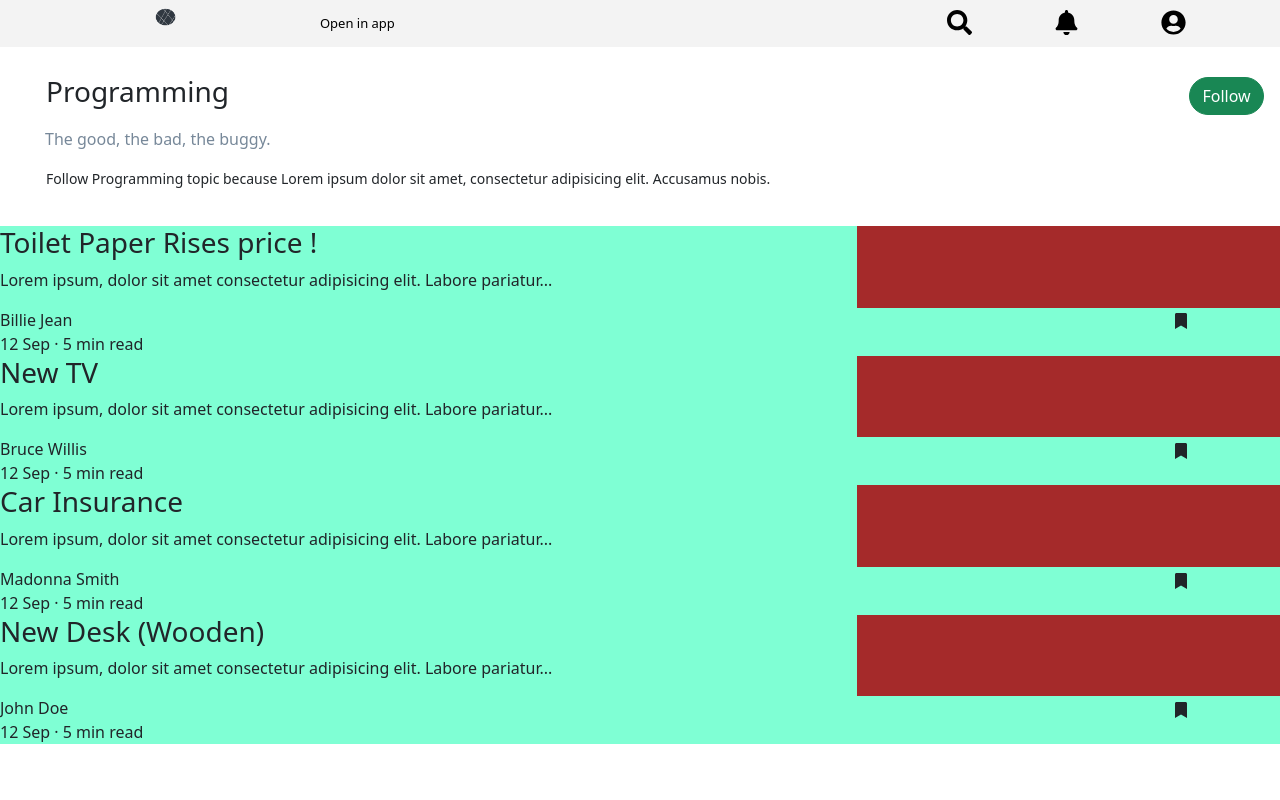
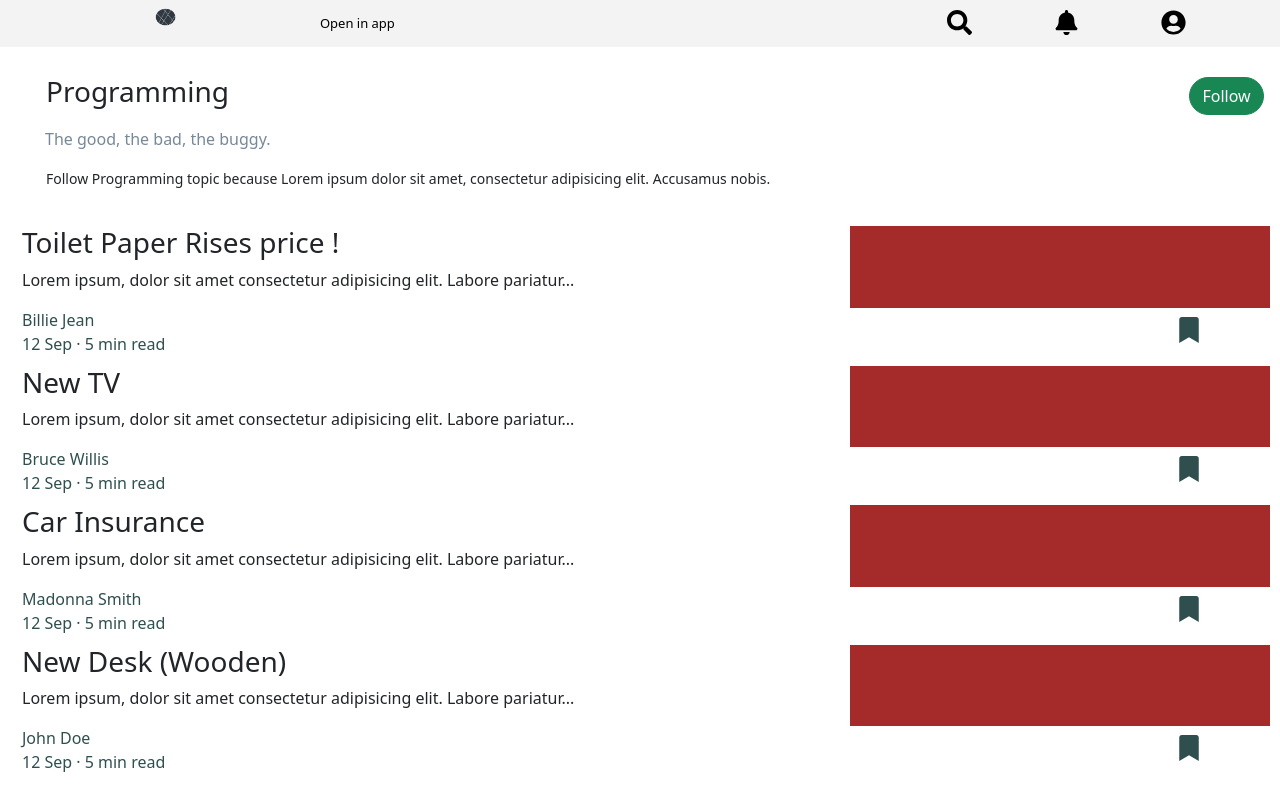
Before and after one commit to Reddah14/replica-mediumWebsite, a React (Create React App) app: page / in a window 1280 px wide. Built offline with nearby package versions, Linux system fonts and the light colour scheme.

Commit message:
add styles for newsArticle component

```diff
--- a/src/components/NewsArticle/NewsArticle.scss
+++ b/src/components/NewsArticle/NewsArticle.scss
@@ -1,6 +1,20 @@
 .news-article {
-  background-color: aquamarine;
+  background-color: white;
+  margin: 10px;
+
   &__image {
     background-color: brown;
   }
 }
+
+.news-footer {
+  width: 100vw;
+  display: flex;
+  justify-content: space-between;
+  color: darkslategrey;
+}
+
+.bookmark-icon {
+  font-size: 26px;
+  margin-right: -21px;
+}
```
